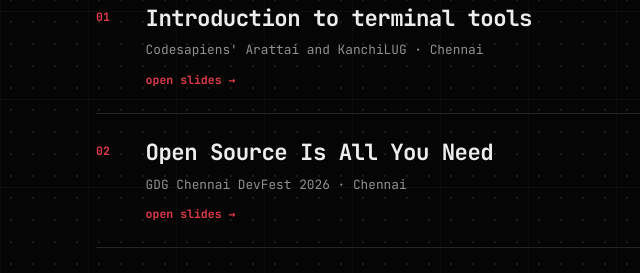
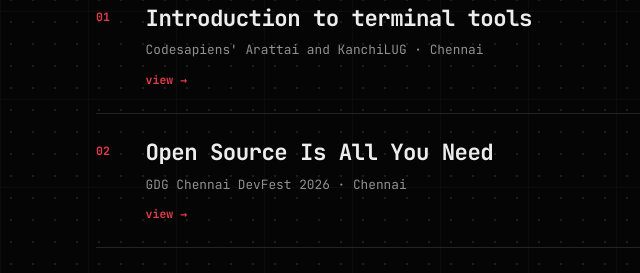
Before and after one commit to mithun-srinivasan/portfolio, a plain HTML site: page talks.html in a window 1280 px wide. Shown: the part 517-790 px from the top of the page, 0-640 px from the left. Drawn offline with Linux system fonts and the light colour scheme.

Commit message:
fix: give talks a per-talk link label

```diff
--- a/assets/js/script.js
+++ b/assets/js/script.js
@@ -504,6 +504,20 @@
     .replace(/>/g, "&gt;")
     .replace(/"/g, "&quot;");
 
+  const MONTHS = ["Jan", "Feb", "Mar", "Apr", "May", "Jun", "Jul", "Aug", "Sep", "Oct", "Nov", "Dec"];
+
+  /* Accepts YYYY, YYYY-MM and YYYY-MM-DD and renders "2026", "Oct 2026"
+     or "12 Oct 2026". Unknown shapes fall back to the stored date string. */
+  function formatWhen(item) {
+    const raw = String(item.dateTime || "");
+    const match = /^(\d{4})(?:-(\d{2})(?:-(\d{2}))?)?$/.exec(raw);
+    if (!match) return item.date || "";
+    const [, year, month, day] = match;
+    if (!month || !MONTHS[Number(month) - 1]) return item.date || year;
+    const label = MONTHS[Number(month) - 1];
+    return day ? `${Number(day)} ${label} ${year}` : `${label} ${year}`;
+  }
+
   function renderEntries({ listId, emptyId, entries, more, untitled, row }) {
     const list = document.getElementById(listId);
     const empty = document.getElementById(emptyId);
@@ -520,10 +534,10 @@
     list.hidden = false;
     list.innerHTML = items.map((item) => `
       <a class="entry" href="${esc(item.url || "#")}">
-        <time datetime="${esc(item.dateTime || item.date || "")}">${esc(item.date || "")}</time>
+        <time datetime="${esc(item.dateTime || item.date || "")}">${esc(formatWhen(item))}</time>
         <h2>${esc(item.title || untitled)}</h2>
         <p>${row(item)}</p>
-        <span class="entry-more">${more}</span>
+        <span class="entry-more">${esc(typeof more === "function" ? more(item) : more)}</span>
       </a>
     `).join("");
     list.querySelectorAll(".entry").forEach((entry, index) => {
@@ -547,7 +561,7 @@
     listId: "talk-list",
     emptyId: "talk-empty",
     entries: window.TALKS,
-    more: "open slides →",
+    more: (talk) => talk.linkLabel || "view →",
     untitled: "Untitled talk",
     row: (talk) => `${esc(talk.event || "")}${talk.location ? ` · ${esc(talk.location)}` : ""}`,
   });
@@ -910,7 +924,7 @@
       { name: "skills", help: "languages and tools", run: () => { text("languages  C, C++, Python, Java, Go, TypeScript, MATLAB"); text("tools      Git, GitHub, Linux, Notion"); text("publication Open Source Is All You Need: Empowering Innovation Through Free and Open Source Software"); text("speaks     Tamil, English, Hindi, Japanese, Sanskrit"); } },
       { name: "experience", help: "the short log", run: () => { text("Where I work:"); text("2026-now   Technical Consultant, Upfinity"); text("2025-2029   B.E. CSE, MSEC Chennai"); text("from May 2025   B.S. Data Science, IIT Madras"); text(""); text("Community (newest first):"); text("oct 2026   Volunteer, GDG Chennai DevFest 2026"); text("2026-now   Community volunteer, fromDevtoOps"); text("2026-now   Contributor, FOSS United Chennai"); text("2026-now   Contributor + volunteer, Sapiens Campus"); text("may-aug 2026   GSSoC contributor"); text("jan-may 2026   Campus Mantri, GeeksforGeeks"); text("sep 2025-now   Member, Sundarbans House, IITM BS"); } },
       { name: "email", help: "copy my email address", run: () => { copyText(EMAIL).then((ok) => { text(ok ? `copied: ${EMAIL}` : `email: ${EMAIL}`, ok ? "term-line term-ok" : "term-line term-out-text"); }); } },
-      { name: "contact", help: "email, phone, location", run: () => files["contact.txt"].forEach((line) => text(line)) },
+      { name: "contact", help: "email, location, booking", run: () => files["contact.txt"].forEach((line) => text(line)) },
       { name: "socials", help: "where else to find me", run: () => { text("github     github.com/mithun-srinivasan"); text("linkedin   linkedin.com/in/mithun-srinivasan-msec"); text("x          x.com/simply_mithun"); text("instagram  instagram.com/its_mithunsrinivasan"); text("mastodon   mastodon.social/@mithunsrinivasan"); text("notion     itsmithun06.notion.site"); } },
       { name: "neofetch", help: "system + person info", run: () => { [ "   __  __ ____", "  |  \\/  / ___|", "  | |\\/| \\___ \\", "  | |  | |___) |", "  |_|  |_|____/", "", "  mithun@portfolio", "  ----------------", "  OS        Chennai, India (IST +05:30)", "  Shell     zsh + JetBrains Mono", "  WM        whatever tiling setup works", "  Editor    nvim", "  Focus     FOSS · Linux · DevOps", "  Status    learning in public" ].forEach((line) => text(line, "term-line term-out-text")); } },
       { name: "date", help: "current time in IST", run: () => text(new Intl.DateTimeFormat("en-IN", { timeZone: "Asia/Kolkata", dateStyle: "medium", timeStyle: "medium" }).format(new Date()) + " IST") },
--- a/talks.html
+++ b/talks.html
@@ -125,13 +125,13 @@
             <time datetime="2026">2026</time>
             <h2>Introduction to terminal tools</h2>
             <p>Codesapiens' Arattai and KanchiLUG · Chennai</p>
-            <span class="entry-more">open slides →</span>
+            <span class="entry-more">view →</span>
           </a>
           <a class="entry" href="https://github.com/mithun-srinivasan/foss-paper-presentation">
             <time datetime="2026">2026</time>
             <h2>Open Source Is All You Need</h2>
             <p>GDG Chennai DevFest 2026 · Chennai</p>
-            <span class="entry-more">open slides →</span>
+            <span class="entry-more">view →</span>
           </a>
         </div>
       </noscript>
```
Also changed, not shown: 1 other file.
